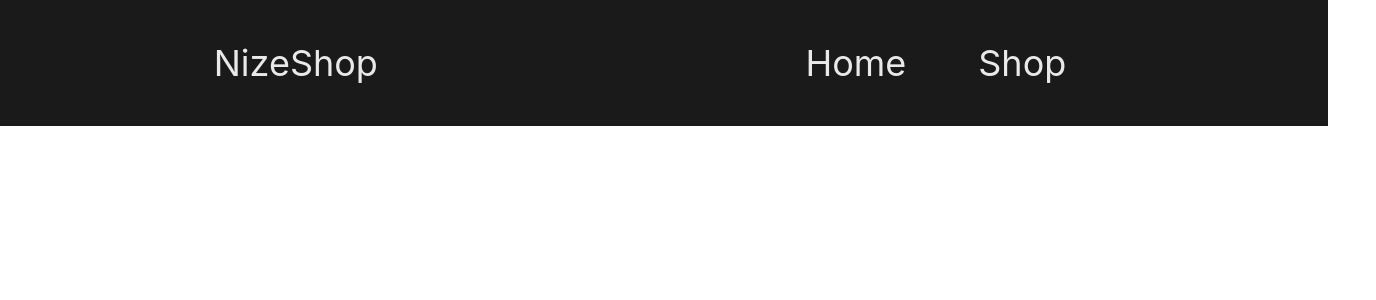
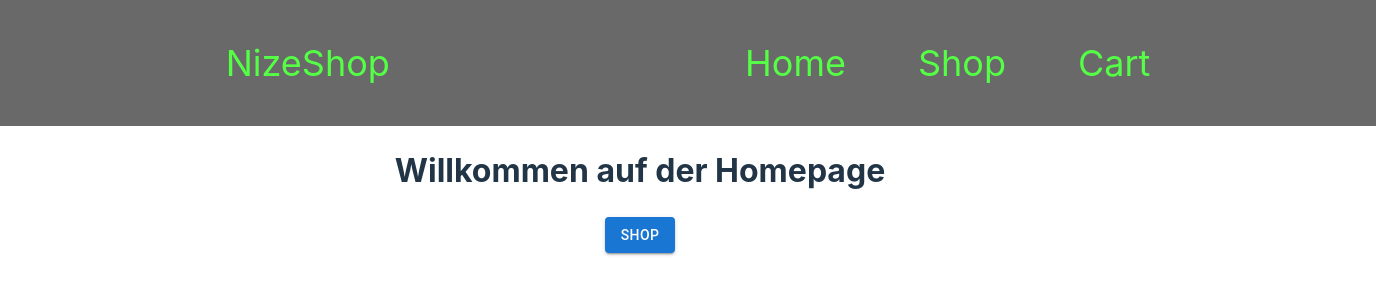
Before and after one commit to Marco-Jan/NizeShop, a React (Vite) app: page / in a window 1280 px wide. Shown: the top 300 px of the page, 1376 px wide, since content can reach past the window. Built offline with nearby package versions, Linux system fonts and the light colour scheme.

Commit message:
+shop items

```diff
--- /dev/null
+++ b/src/Componenten/Homepage.tsx
@@ -0,0 +1,40 @@
+import { Button } from '@mui/material';
+import styled, { keyframes } from 'styled-components';
+
+const slideIn = keyframes`
+  from {
+    transform: translateX(100%);
+  }
+  to {
+    transform: translateX(0);
+  }
+`;
+
+const HomepageTitle = styled.h1`
+  text-align: center;
+  position: relative;
+  animation: ${slideIn} 2s ease-out;
+`;
+
+const CenteredContainer = styled.div`
+  display: flex;
+  justify-content: center;
+  margin-top: 20px;
+`;
+
+const ShopBtn = styled(Button)`
+  background-color: #f50057;`;
+
+export default function Home() {
+    return (
+      <>
+        <HomepageTitle>Willkommen auf der Homepage</HomepageTitle>
+        <CenteredContainer>
+          <ShopBtn
+          variant="contained"
+
+          >Shop</ShopBtn>
+        </CenteredContainer>
+      </>
+    );
+}
--- /dev/null
+++ b/src/Componenten/Navbar.tsx
@@ -0,0 +1,19 @@
+import { Link, Outlet } from "react-router-dom";
+
+export default function Navbar() {
+    return (
+        <>
+            <div id="navbar">
+                <nav id="navBar">
+                    <Link to="/">NizeShop</Link>
+                    <div id="navBarBtn">
+                        <Link to="/">Home</Link>
+                        <Link to="/shop">Shop</Link>
+                        <Link to="/cart">Cart</Link>
+                    </div>
+                </nav>
+            </div>
+            <Outlet />
+        </>
+    );
+}
--- /dev/null
+++ b/src/Componenten/ProductList.tsx
@@ -0,0 +1,51 @@
+import { useEffect, useState } from 'react';
+import { Grid, Card, CardMedia, CardContent, Typography, CardActions, Button } from '@mui/material';
+
+type Product = {
+  id: number;
+  title: string;
+  price: number;
+  description: string;
+  image: string;
+  category: string;
+};
+
+export default function ProductList() {
+  const [products, setProducts] = useState<Product[]>([]);
+  useEffect(() => {
+    fetch('https://fakestoreapi.com/products')
+      .then((res) => res.json())
+      .then((data) => setProducts(data))
+      .catch((error) => console.error('Error fetching data: ', error));
+  }, []);
+
+  return (
+    <Grid container spacing={3} sx={{ maxWidth: '1200px', margin: 'auto', padding: '10px' }}>
+      {products.map((product) => (
+        <Grid item xs={12} sm={6} md={4} key={product.id}>
+          <Card sx={{ display: 'flex', flexDirection: 'column',alignItems: 'center', maxWidth: '300px', margin: 'auto', height: '100%' }}>
+            <CardMedia
+              component="img"
+              sx={{ width: '80%', height: '200px', objectFit: 'contain', padding: '10px' }}
+              image={product.image}
+              alt={product.title}
+            />
+            <CardContent sx={{ flexGrow: 1, display: 'flex', flexDirection: 'column', justifyContent: 'space-between' }}>
+              <Typography gutterBottom variant="h6" component="h2" sx={{ fontSize: '1.25rem' }}>
+                {product.title}
+              </Typography>
+              <Typography variant="body2" color="text.secondary" sx={{ mt: 2 }}>
+                ${product.price}
+              </Typography>
+            </CardContent>
+            <CardActions sx={{ justifyContent: 'center', paddingBottom: '16px' }}>
+              <Button sx={{ backgroundColor: '#696969', color: 'white', '&:hover': { backgroundColor: '#505050' } }}>
+                Add to cart
+              </Button>
+            </CardActions>
+          </Card>
+        </Grid>
+      ))}
+    </Grid>
+  );
+}
--- a/src/Componenten/RootElement.tsx
+++ /dev/null
@@ -1,19 +0,0 @@
-import { Link } from "react-router-dom";
-
-export default function RootElement() {
-    return (
-        <>
-            <div id="navbar">
-                <nav id="navBar">
-                    <Link to="/">NizeShop</Link>
-                    <div id="navBarBtn">
-                        <Link to="/">Home</Link>
-                        <Link to="/shop">Shop</Link>
-                    </div>
-                </nav>
-            </div>
-
-
-        </>
-    );
-}
--- a/src/Componenten/Shop.tsx
+++ b/src/Componenten/Shop.tsx
@@ -1,10 +1,10 @@
+import styled from 'styled-components';
 
+const CenteredShopTitle = styled.h1`
+  text-align: center;
+  color: blue;
+`;
 
-export default function Shop() {
-
-    return (
-        <>
-            <h1>Der Shop</h1>
-        </>
-    )
+export default function Home() {
+  return <CenteredShopTitle>Willkommen im Shop</CenteredShopTitle>;
 }
--- a/src/index.css
+++ b/src/index.css
@@ -20,8 +20,8 @@ body {
   margin: 0;
   display: flex;
   flex-direction: column;
-  place-items: center;
   min-height: 100vh;
+  min-width: 100vw;
 }
 
 #navBar {
@@ -30,12 +30,12 @@ body {
   align-items: center;
   padding: 1.5em 2em;
   font-size: 1.5em;
-  background-color: #1a1a1a;
+  background-color: #696969;
   width: 100vw;
 }
 
 #navBar a {
-  color: #e9e9e9;
+  color: #54ff45;
   font-size: 1.5em;
   text-decoration: none;
   margin: 0 1em;
@@ -49,14 +49,6 @@ body {
 }
 
 
-button:hover {
-  border-color: #646cff;
-}
-button:focus,
-button:focus-visible {
-  outline: 4px auto -webkit-focus-ring-color;
-}
-
 @media (prefers-color-scheme: light) {
   :root {
     color: #213547;
```
Also changed, not shown: package.json (+7 -2 lines), src/Componenten/Router.tsx (+10 -4 lines), 1 other file (tests, documents, lock files or other folders).
